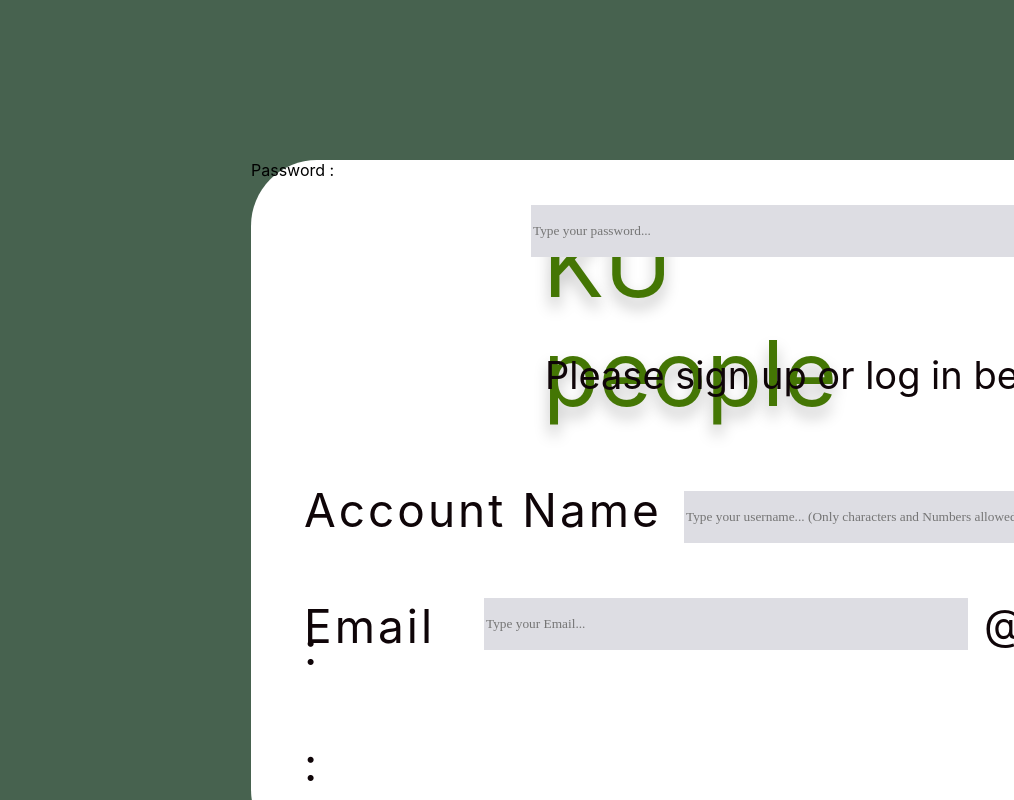
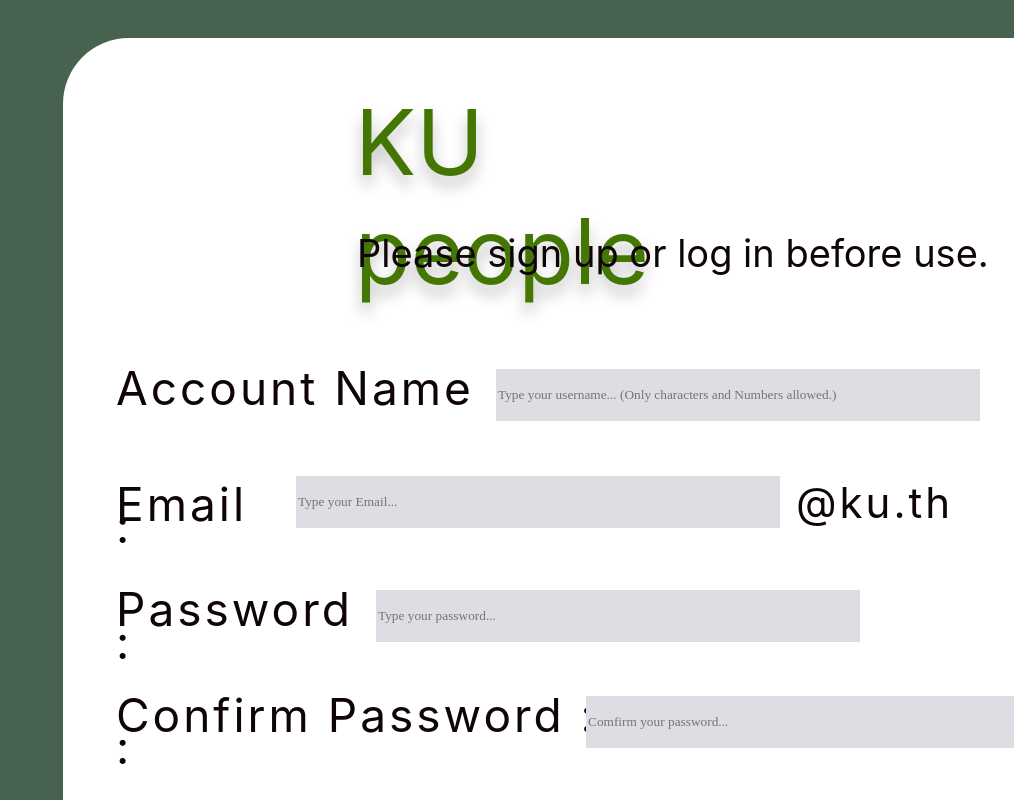
Before and after one commit to qqunx9999/KPP_Frontend, a React (Create React App) app in the folder frontend/: page /SignUp in a window 1280 px wide. Shown: the top 800 px of the page, without its empty margins (266-1280 px from the left). Built offline with nearby package versions, Linux system fonts and the light colour scheme.

Commit message:
Add files via upload
SignUpPages tsx 11/10 13:16

```diff
--- a/frontend/src/Pages/SignUpPage.tsx
+++ b/frontend/src/Pages/SignUpPage.tsx
@@ -12,8 +12,8 @@ const SignUpPage = () => {
 
   return (
     <Router>
-      <div className="dell-x-p-s">
-        <div className="center-frame">
+      <div className="outer-frame">
+        <div className="white-frame">
             <div className="k-u-people">
                   KU people
             </div>
@@ -30,16 +30,16 @@ const SignUpPage = () => {
             <div className="email-text">
               <form>
                   Email :
-                  <input placeholder="Type your Email..." style={{ width:"480px" , height:"50px" }} onFocus= {undefined} onBlur={undefined} onChange={undefined} onSubmit={undefined} value={""}  className="Input_email"/>
-                  <div className="_ku-th">
+                  <input placeholder="Type your Email..." style={{ width:"480px" , height:"50px" }} onFocus= {undefined} onBlur={undefined} onChange={undefined} onSubmit={undefined} value={""}  className="user_email"/>
+                  <div className="addku">
                     @ku.th
                   </div>
               </form>
             </div>
-            <div className="password">
+            <div className="pass">
               <form>
                   Password :
-                  <input placeholder="Type your password..." style={{ width:"480px" , height:"50px" }} onFocus= {undefined} onBlur={undefined} onChange={undefined} onSubmit={undefined} value={""}  className="Input_password"/>
+                  <input placeholder="Type your password..." style={{ width:"480px" , height:"50px" }} onFocus= {undefined} onBlur={undefined} onChange={undefined} onSubmit={undefined} value={""}  className="user_password"/>
 
               </form>
             </div>
@@ -47,7 +47,7 @@ const SignUpPage = () => {
               <form>
                   Confirm Password :
 
-                  <input placeholder="Comfirm your password..." style={{ width:"480px" , height:"50px" }} onFocus= {undefined} onBlur={undefined} onChange={undefined} onSubmit={undefined} value={""}  className="Input_conpassword"/>
+                  <input placeholder="Comfirm your password..." style={{ width:"480px" , height:"50px" }} onFocus= {undefined} onBlur={undefined} onChange={undefined} onSubmit={undefined} value={""}  className="user_conpassword"/>
 
               </form>
             </div>
```
